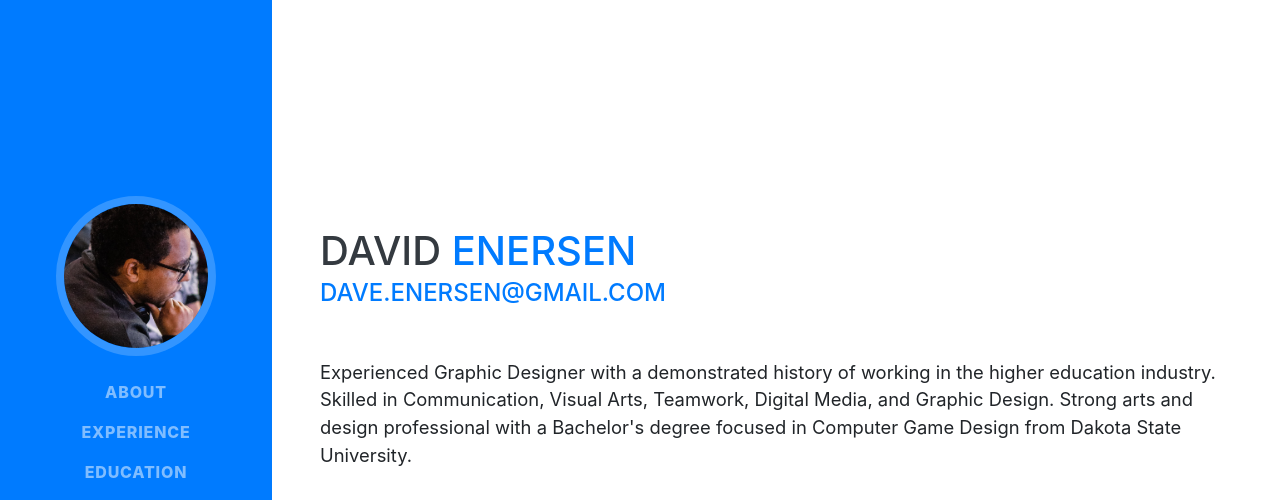
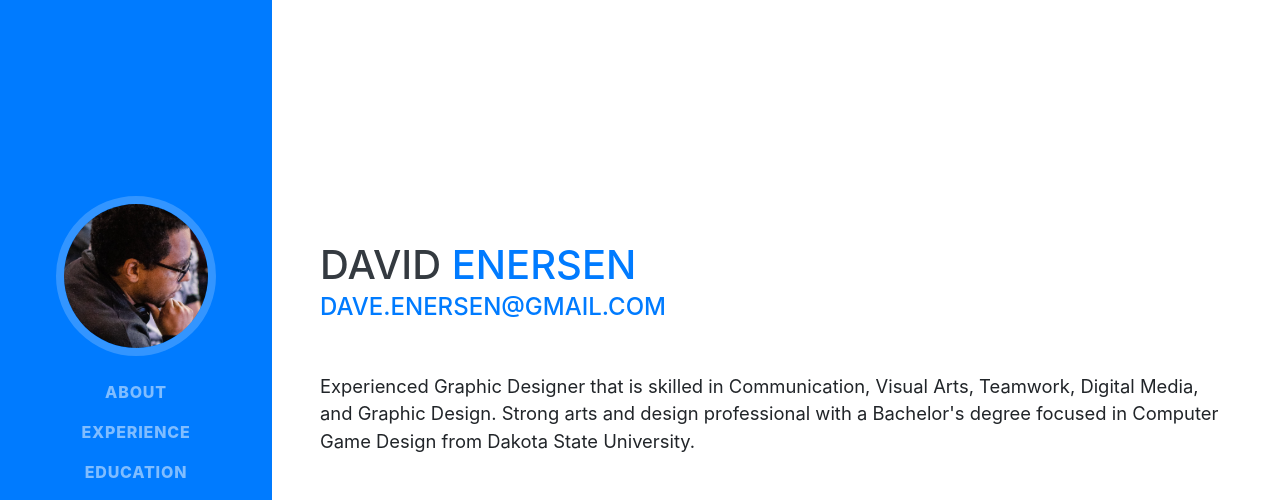
Before and after one commit to dudewithgames/dudewithgames.github.io, a website with bundled scripts: page index.html in a window 1280 px wide. Shown: the top 500 px of the page. Built offline with nearby package versions, Linux system fonts and the light colour scheme; a web font is replaced by a local one.

Commit message:
Update index.html

```diff
--- a/index.html
+++ b/index.html
@@ -69,7 +69,7 @@
       <div class="subheading mb-5">
         <a href="mailto:name@email.com">dave.enersen@gmail.com</a>
       </div>
-      <p class="lead mb-5">Experienced Graphic Designer with a demonstrated history of working in the higher education industry. Skilled in Communication, Visual Arts, Teamwork, Digital Media, and Graphic Design. Strong arts and design professional with a Bachelor's degree focused in Computer Game Design from Dakota State University.</p>
+      <p class="lead mb-5">Experienced Graphic Designer that is skilled in Communication, Visual Arts, Teamwork, Digital Media, and Graphic Design. Strong arts and design professional with a Bachelor's degree focused in Computer Game Design from Dakota State University.</p>
       <div class="social-icons">
         <a href="https://www.linkedin.com/in/dkenersen/">
           <i class="fab fa-linkedin-in"></i>
```
